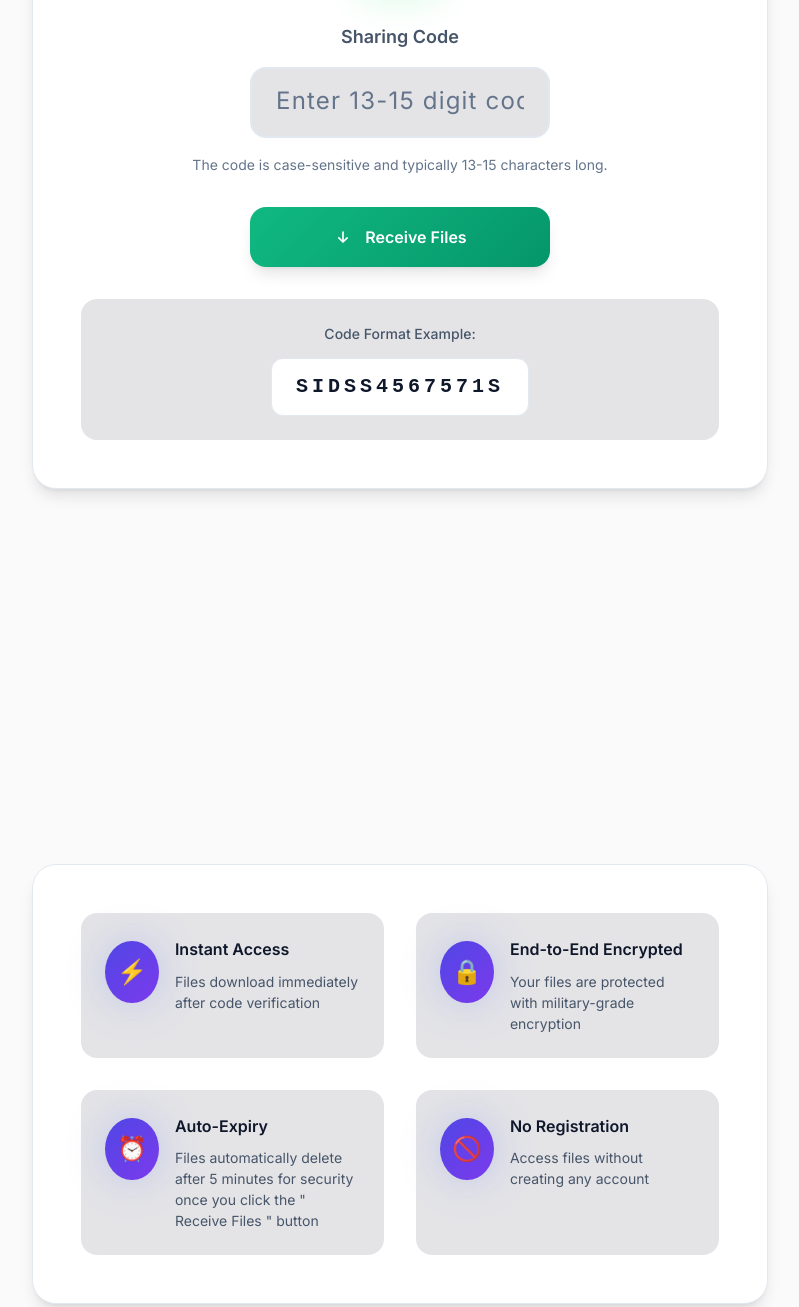
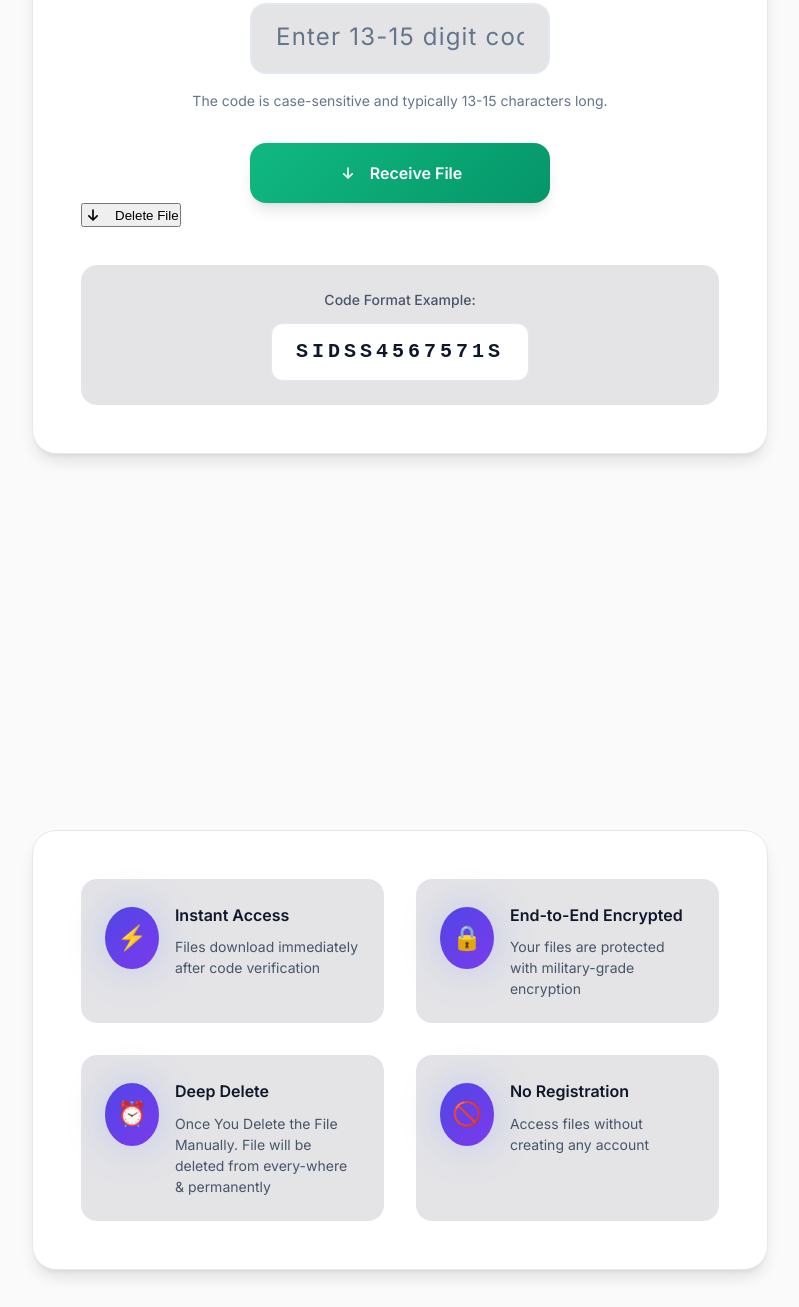
Before and after one commit to CODE-HUB07/Droply, a website: page public/recieving.html in a window 1280 px wide. Shown: the part 716-2023 px from the top of the page, without its empty margins (240-1039 px from the left). Drawn offline with Linux system fonts and the light colour scheme.

Commit message:
Update recieving.html

```diff
--- a/public/recieving.html
+++ b/public/recieving.html
@@ -39,7 +39,7 @@
                 </svg>
             </div>
             <h1>Enter Sharing Code</h1>
-            <p>After Clicking the " Receive Files " Button. The File will automatically Deleted from our Server after 5 Min. Make sure your Internet speed must be <u><b>> 1Mbps</b></u> </p>
+            <p>After Clicking the " Delete File " Button. The File will Deleted from our Server. </p>
         </div>
 
         <div class="code-input-section">
@@ -62,15 +62,27 @@
                     </div>
                 </div>
 
+                <div class="btns-container">
+
                     <button class="fetch-btn" id="fetchButton">
                         <div class="button-content">
                             <svg width="20" height="20" viewBox="0 0 24 24" fill="none">
                                 <path d="M7 13L12 18L17 13M12 6V17" stroke="currentColor" stroke-width="2" stroke-linecap="round" stroke-linejoin="round"/>
                             </svg>
-                        <span>Receive Files</span>
+                            <span>Receive File</span>
                         </div>
                         <div class="button-ripple"></div>
                     </button>
+                    <button class="deattach-btn" id="deattachButton">
+                        <div class="button-content">
+                            <svg width="20" height="20" viewBox="0 0 24 24" fill="none">
+                                <path d="M7 13L12 18L17 13M12 6V17" stroke="currentColor" stroke-width="2" stroke-linecap="round" stroke-linejoin="round"/>
+                            </svg>
+                            <span>Delete File</span>
+                        </div>
+                        <div class="button-ripple"></div>
+                    </button>
+                </div>
 
                     <div class="code-format-example">
                     <div class="example-title">Code Format Example:</div>
@@ -115,8 +127,8 @@
                 <div class="feature-item">
                     <div class="feature-icon">⏰</div>
                     <div class="feature-content">
-                        <h4>Auto-Expiry</h4>
-                        <p>Files automatically delete after 5 minutes for security once you click the " Receive Files " button</p>
+                        <h4>Deep Delete</h4>
+                        <p>Once You Delete the File Manually. File will be deleted from every-where & permanently</p>
                     </div>
                 </div>
                 <div class="feature-item">
```
Lines whose indentation alone changed are shown as unchanged.
